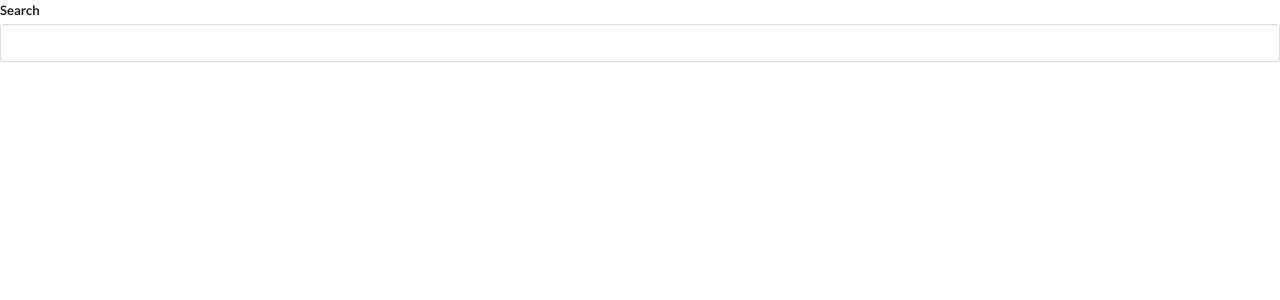
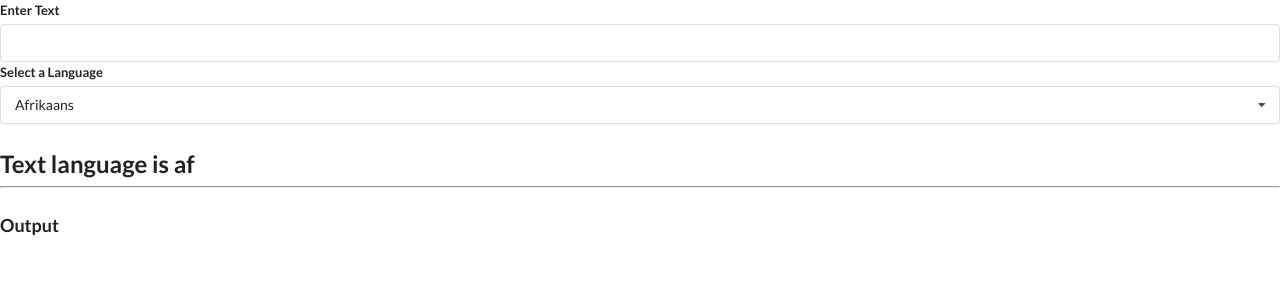
Before and after one commit to Rahul-joshi10/Widgets-react-app, a React (Create React App) app: page /translate in a window 1280 px wide. Shown: the top 300 px of the page. Built offline with nearby package versions, Linux system fonts and the light colour scheme; no server answers.

Commit message:
Basic routing done

```diff
--- a/package.json
+++ b/package.json
@@ -6,6 +6,7 @@
     "@testing-library/jest-dom": "^5.11.10",
     "@testing-library/react": "^11.2.6",
     "@testing-library/user-event": "^12.8.3",
+    "axios": "^0.21.1",
     "react": "^17.0.2",
     "react-dom": "^17.0.2",
     "react-scripts": "4.0.3",
--- a/src/App.jsx
+++ b/src/App.jsx
@@ -1,6 +1,10 @@
-import React from 'react';
+import React, { useState } from 'react';
 import Accordion from './components/Accordion';
 import Search from './components/Search';
+import Dropdown from './components/Dropdown';
+import Translate from './components/Translate';
+import Route from './components/Route';
+
 
 const items = [
     {
@@ -17,13 +21,52 @@ const items = [
     }
 ]
 
-const widgets = () => {
+const options = [
+    {
+        label: 'None',
+        value: 'black'
+    },
+    {
+        label: 'Red',
+        value: 'red'
+    },
+    {
+        label: 'Green',
+        value: 'green'
+    },
+    {
+        label: 'Blue',
+        value: 'blue'
+    }
+]
+
+
+
+const Widgets = () => {
+    const [selected, setSelected] = useState(options[0]);
+
     return (
         <div>
-            {/* <Accordion items={items} /> */}
-            <Search />
+            <Route path="/">
+                <Accordion items={items} />
+            </Route>
+            <Route path="/list">
+                <Search />
+            </Route>
+            <Route path="/dropdown">
+                <Dropdown
+                    label="select a color"
+                    options={options}
+                    selected={selected}
+                    onSelectedChange={setSelected}
+                />
+            </Route>
+            <Route path="/translate">
+                <Translate />
+            </Route>
+
         </div>
     );
 }
 
-export default widgets;
+export default Widgets;
--- /dev/null
+++ b/src/components/Convert.jsx
@@ -0,0 +1,42 @@
+import React, { useState, useEffect } from 'react';
+import axios from 'axios';
+
+
+const Convert = ({ language, text }) => {
+    const [translated, setTranslated] = useState('');
+    const [debouncedText, setDebouncedText] = useState(text);
+
+    useEffect(() => {
+        const timerId = setTimeout(() => {
+            setDebouncedText(text);
+        }, 1000);
+        return () => {
+            clearTimeout(timerId);
+        }
+    }, [text]);
+
+
+    useEffect(() => {
+        const doTranslation = async () => {
+            const { data } = await axios.post('https://translation.googleapis.com/language/translate/v2', {}, {
+                params: {
+                    q: debouncedText,
+                    target: language.value,
+                    key: 'AIzaSyCHUCmpR7cT_yDFHC98CZJy2LTms-IwDlM'
+                }
+            });
+
+            setTranslated(data.data.translations[0].translatedText);
+        };
+
+        doTranslation();
+    }, [language, debouncedText]);
+
+    return (
+        <div>
+            <h1 className="ui header">{translated}</h1>
+        </div>
+    )
+}
+
+export default Convert;
--- /dev/null
+++ b/src/components/Dropdown.jsx
@@ -0,0 +1,64 @@
+import React, { useState, useEffect, useRef } from 'react';
+
+const Dropdown = ({ label, options, selected, onSelectedChange }) => {
+    const [open, setOpen] = useState(false);
+    const ref = useRef();
+
+    useEffect(() => {
+        const onBodyClick = (event) => {
+            if (ref.current.contains(event.target)) { //contains() belongs to all DOM elements. It allows us to check if a dom element is contained inside of other.
+                return;
+            }
+
+            setOpen(false);
+
+        };
+        document.body.addEventListener('click', onBodyClick, { capture: true });
+
+        return () => {
+            document.body.removeEventListener('click', onBodyClick, { capture: true });
+        }
+
+    }, [])
+
+    const renderedOptions = options.map((option) => {
+        if (option.value === selected.value) { //Hides the selected option
+            return null;
+        }
+
+        return (
+            <div
+                key={option.value}
+                className="item"
+                onClick={() => onSelectedChange(option)}
+            >
+                { option.label}
+            </div >
+        );
+    })
+
+    // console.log(ref.current);
+
+    return (
+        <div ref={ref} className="ui form">
+            <div className="field">
+                <label className="label">{label}</label>
+                <div
+                    onClick={() => setOpen(!open)}
+                    className={`ui selection dropdown ${open ? 'visible active' : ''}`}
+                >
+                    <i className="dropdown icon"></i>
+                    <div className="text">{selected.label}</div>
+                    <div
+                        className={`menu ${open ? 'visible transition' : ''}`}
+                    >
+                        {renderedOptions}
+                    </div>
+                </div>
+            </div>
+            <h2 style={{ color: `${selected.value}` }}>{`Text language is ${selected.value}`}</h2>
+        </div>
+    );
+}
+
+export default Dropdown;
--- /dev/null
+++ b/src/components/Route.jsx
@@ -0,0 +1,5 @@
+const Route = ({ path, children }) => {
+    return window.location.pathname === path ? children : null;
+};
+
+export default Route;
--- a/src/components/Search.jsx
+++ b/src/components/Search.jsx
@@ -1,18 +1,62 @@
 import React, { useState, useEffect } from 'react';
+import axios from 'axios';
 
 const Search = () => {
-    const [term, setTerm] = useState('');
+    const [term, setTerm] = useState('programming');
+    const [debouncedTerm, setDebouncedTerm] = useState(term);
+    const [results, setResults] = useState([]);
 
-    console.log("I run with every render")
+    //useEffect is same as lifeCycle method in class component.
     useEffect(() => {
-        console.log('I only run ')
-    }, []);
+        const timerId = setTimeout(() => {
+            setDebouncedTerm(term)
+        }, 1000);
+        return () => {
+            clearTimeout(timerId);//it invokes first when we change the input term
+            //to clear the previous timers
+        }
+    }, [term]);
+
+    useEffect(() => {
+        const search = async () => { //Defined this function because we can not give the argument function of useEffect as async function.
+            const { data } = await axios.get('https://en.wikipedia.org/w/api.php', {
+                params: {
+                    action: 'query',
+                    list: 'search',
+                    origin: '*',
+                    format: 'json',
+                    srsearch: debouncedTerm
+                },
+            });
+            setResults(data.query.search);
+        };
+        search();
+
+    }, [debouncedTerm]);
+
+
+
+    const renderedResults = results.map((result) => {
+        return (
+            <div key={result.pageid} className="item">
+                <div className="right floated content">
+                    <a className="ui button" href={`https://en.wikipedia.org?curid=${result.pageid}`}>Go</a>
+                </div>
+                <div className="content">
+                    <div className="header">
+                        {result.title}
+                    </div>
+                    <span dangerouslySetInnerHTML={{ __html: result.snippet }}></span>  {/*To remove the html we get from api req */}
+                </div>
+            </div>
+        );
+    })
 
     return (
         <div>
             <div className="ui form">
                 <div className="field">
-                    <label>Search</label>
+                    <label>Enter Search Term</label>
                     <input
                         className="input"
                         value={term}
@@ -20,6 +64,9 @@ const Search = () => {
                     />
                 </div>
             </div>
+            <div className="ui celled list">
+                {renderedResults}
+            </div>
         </div>
     );
 }
--- /dev/null
+++ b/src/components/Translate.jsx
@@ -0,0 +1,52 @@
+import React, { useState } from 'react';
+import Dropdown from './Dropdown';
+import Convert from './Convert';
+
+const options = [
+    {
+        label: 'Afrikaans',
+        value: 'af'
+    },
+    {
+        label: 'Arabic',
+        value: 'ar'
+    },
+    {
+        label: 'Hindi',
+        value: 'hi'
+    },
+    {
+        label: 'German',
+        value: 'de'
+    }
+];
+
+const Translate = () => {
+    const [language, setLanguage] = useState(options[0]);
+    const [text, setText] = useState('');
+
+    return (
+        <div>
+            <div className="ui form">
+                <div className="field">
+                    <label>Enter Text</label>
+                    <input
+                        value={text}
+                        onChange={(e) => setText(e.target.value)}
+                    />
+                </div>
+            </div>
+            <Dropdown
+                label="Select a Language"
+                options={options}
+                selected={language}
+                onSelectedChange={setLanguage}
+            />
+            <hr />
+            <h3 className="ui header">Output</h3>
+            <Convert language={language} text={text} />
+        </div>
+    );
+}
+
+export default Translate;
```
Also changed, not shown: 1 other file (tests, documents, lock files or other folders).
